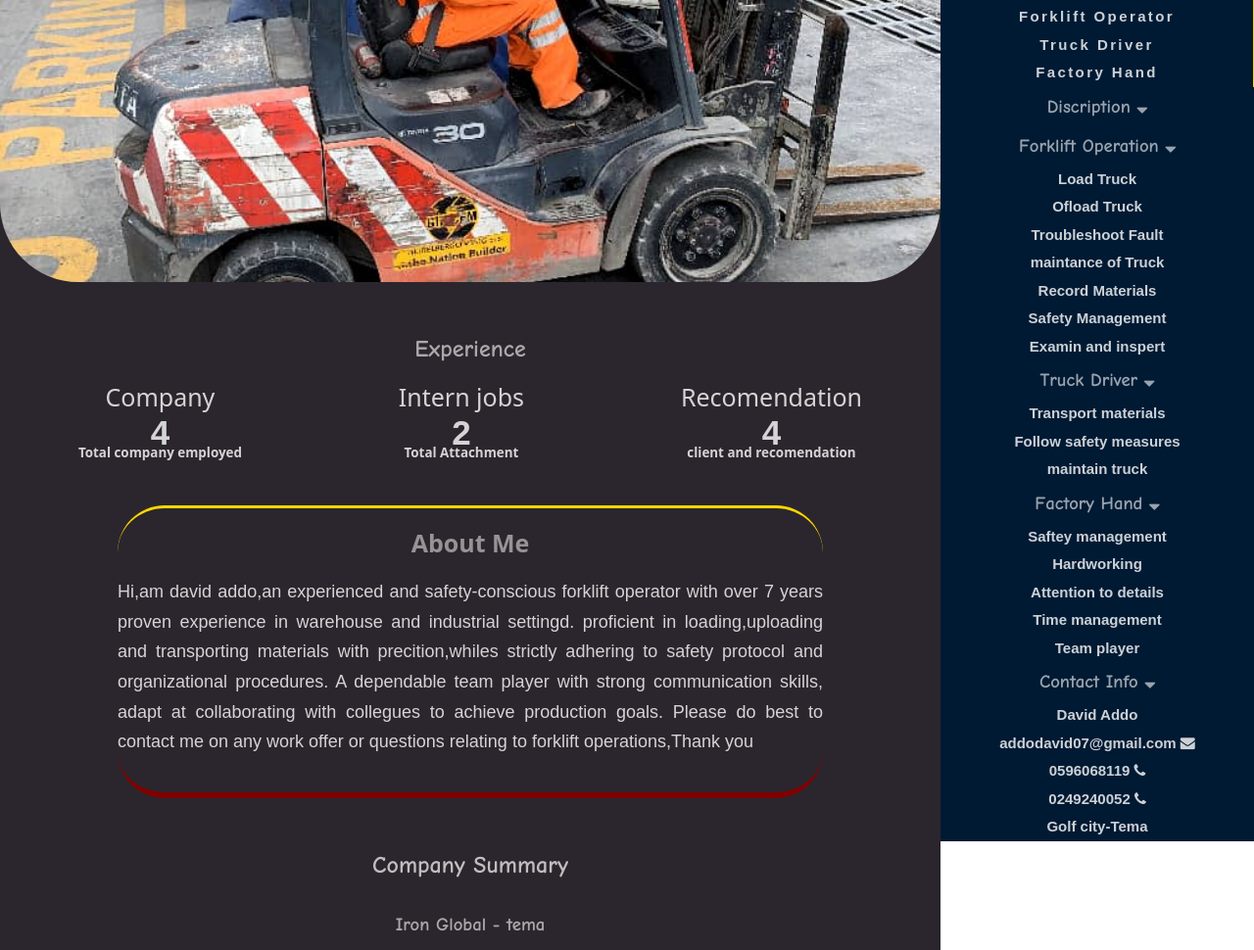
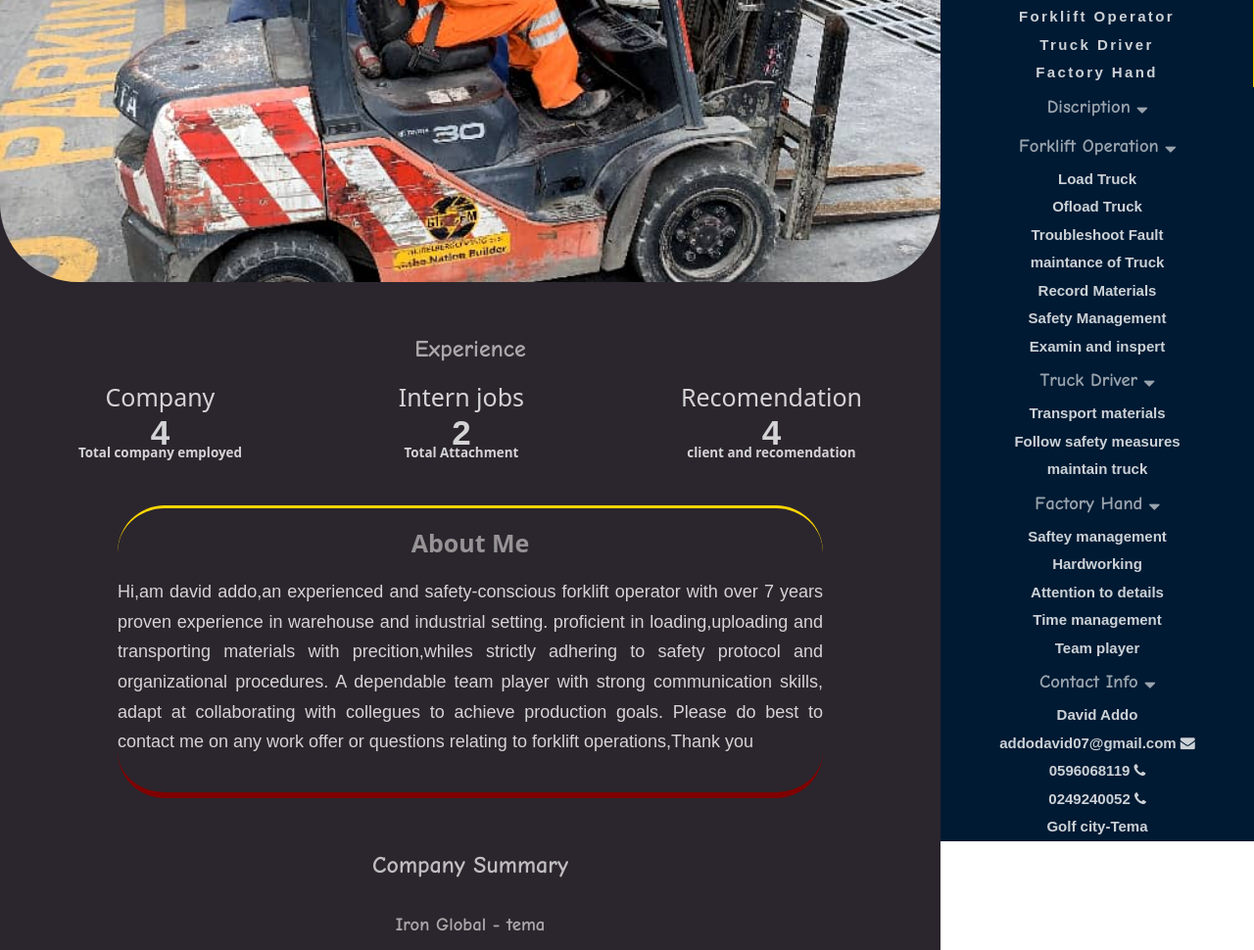
Before and after one commit to ad-do/cv, a plain HTML site: page davindex.html in a window 1280 px wide. Shown: the part 212-1182 px from the top of the page at 98% size. Drawn offline with Linux system fonts and the light colour scheme.

Commit message:
Update davindex.html

```diff
--- a/davindex.html
+++ b/davindex.html
@@ -54,7 +54,7 @@
 <center>
 <br><br><br><div id="me"><br>
 <h2>About Me</h2><br>
-<p>Hi,am david addo,an experienced and safety-conscious forklift operator with over 7 years proven experience in warehouse and industrial settingd. proficient in loading,uploading and transporting materials with precition,whiles strictly adhering to safety protocol and organizational procedures. A dependable team player with strong communication skills, adapt at collaborating with collegues to achieve production goals. Please do best to contact me on any work offer or questions relating to forklift operations,Thank you</p><br><br>
+<p>Hi,am david addo,an experienced and safety-conscious forklift operator with over 7 years proven experience in warehouse and industrial setting. proficient in loading,uploading and transporting materials with precition,whiles strictly adhering to safety protocol and organizational procedures. A dependable team player with strong communication skills, adapt at collaborating with collegues to achieve production goals. Please do best to contact me on any work offer or questions relating to forklift operations,Thank you</p><br><br>
 </div></center><br><br><br>
 
 
```
